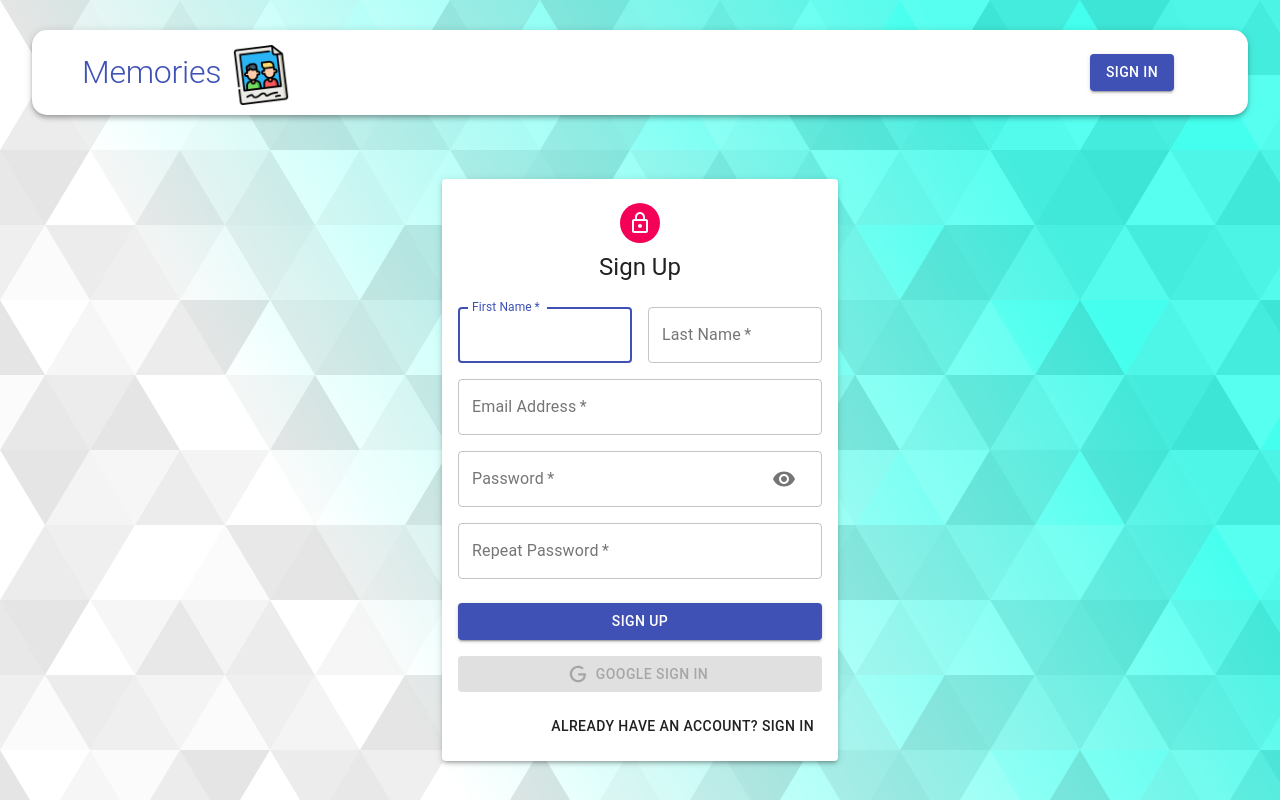
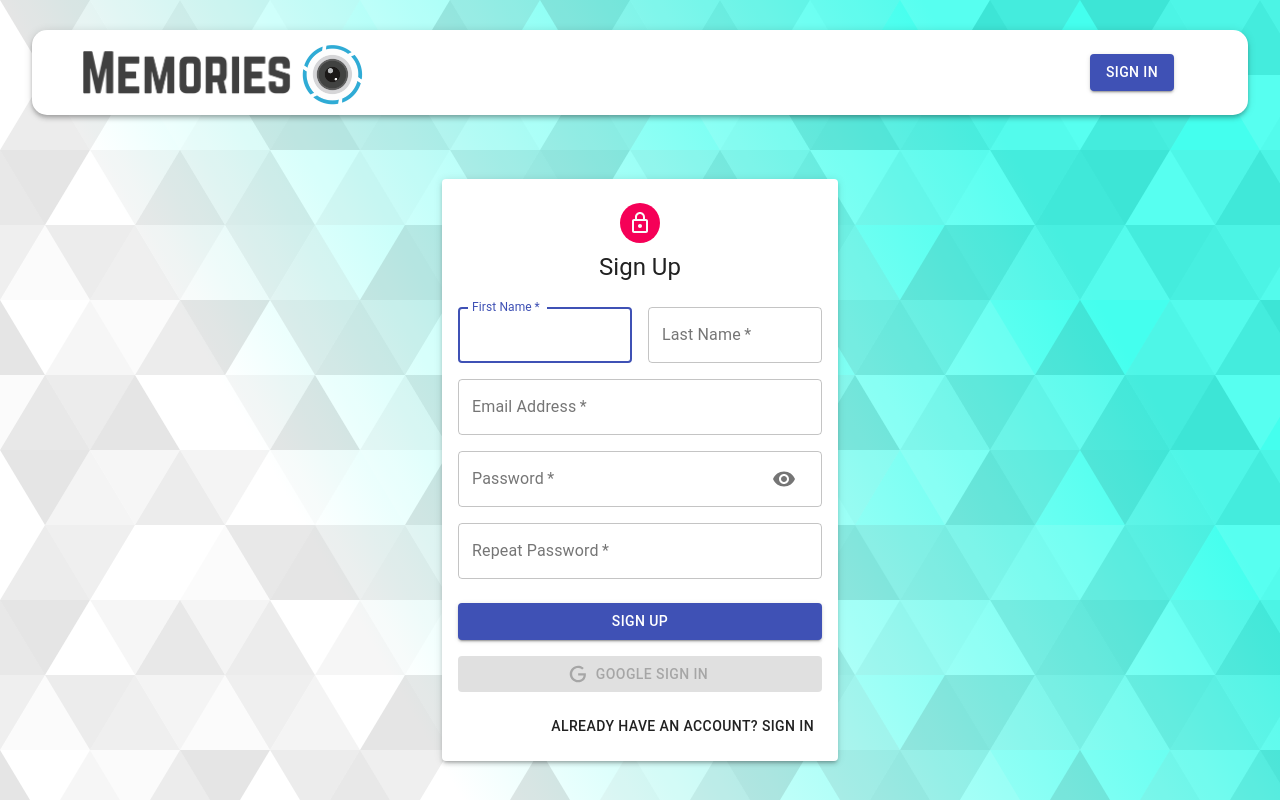
Before and after one commit to chalana1995/Social-Media-mern-client, a React (Create React App) app in the folder client/: page /auth in a window 1280 px wide. Built offline with nearby package versions, Linux system fonts and the light colour scheme.

Commit message:
ui changes

```diff
--- a/client/src/components/Navbar/Navbar.js
+++ b/client/src/components/Navbar/Navbar.js
@@ -1,7 +1,8 @@
 import React, { useEffect, useState } from 'react'
 import { Container, AppBar, Typography, Grow, Grid, Toolbar, Button, Avatar } from '@material-ui/core'
 import useStyles from './styles'
-import memories from '../../images/memories.png';
+import memoriesLogo from '../../images/memoriesLogo.png';
+import memoriesText from '../../images/memoriesText.png';
 import decode from 'jwt-decode'
 import { Link, useHistory, useLocation } from 'react-router-dom'
 import { useDispatch } from 'react-redux'
@@ -42,10 +43,10 @@
 
     return (
         <AppBar className={classes.appBar} position='static' color='inherit'>
-            <div className={classes.brandContainer}>
-                <Typography component={Link} to="/" className={classes.heading} variant='h2' align='center'>Memories</Typography>
-                <img className={classes.image} src={memories} alt='memories' height="60" />
-            </div>
+            <Link to="/" className={classes.brandContainer}>
+                <img src={memoriesText} alt="icon" height="45px" />
+                <img className={classes.image} src={memoriesLogo} alt='memories' height="60" />
+            </Link>
             <Toolbar className={classes.toolbar}>
                 {user ? (
                     <div className={classes.profile}>
```
Also changed, not shown: client/src/images/memoriesLogo.png (added), client/src/images/memoriesText.png (added).
